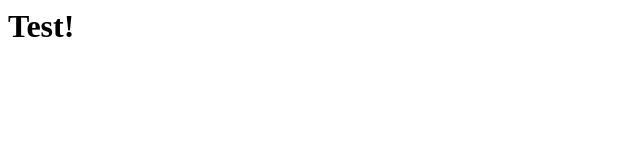
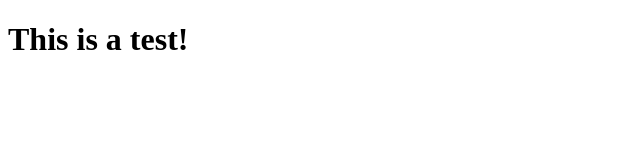
Before and after one commit to splash-official/web, a plain HTML site: page index.html in a window 1280 px wide. Shown: the whole page, without its empty margins (0-640 px from the left). Drawn offline with Linux system fonts and the light colour scheme.

Commit message:
Update index.html

```diff
--- a/index.html
+++ b/index.html
@@ -1 +1,11 @@
-<h1>Test!</h1>
+<!DOCTYPE html>
+<html lang="es">
+<head>
+    <meta charset="UTF-8">
+    <meta name="viewport" content="width=device-width, initial-scale=1.0">
+    <title>Test Splashy!</title>
+</head>
+<body>
+    <h1>This is a test!</h1>
+</body>
+</html>
```
